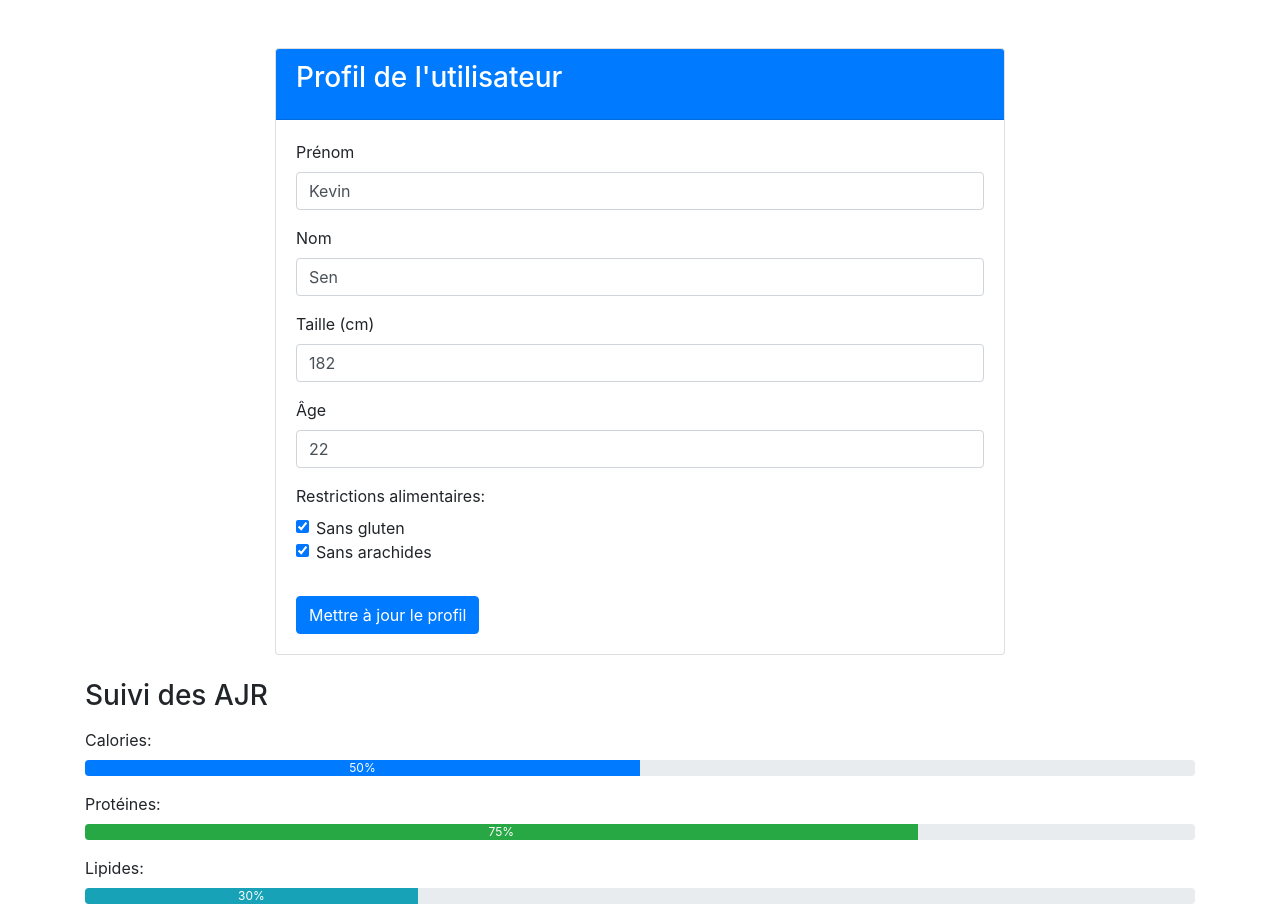
After one commit to Kevin44France/FoodAssistant, a Flask app: page /user in a window 1280 px wide. The commit adds this page. Run offline with Flask 3, Linux system fonts and the light colour scheme; some libraries are stand-ins or nearby versions.

Commit message:
User data / suivi

```diff
--- /dev/null
+++ b/Data/user_profile.json
@@ -0,0 +1,10 @@
+{
+    "firstName": "Kevin",
+    "lastName": "Sen",
+    "height": "182",
+    "age": "22",
+    "dietaryRestrictions": [
+        "glutenFree",
+        "peanutFree"
+    ]
+}
--- a/webApp/app.py
+++ b/webApp/app.py
@@ -1,17 +1,9 @@
 import json
 
-from flask import Flask, render_template, request
-
+from flask import Flask, request, render_template, redirect, url_for
 import requests
 
 app = Flask(__name__)
-
-url = "https://spoonacular-recipe-food-nutrition-v1.p.rapidapi.com/"
-
-headers = {
-    'x-rapidapi-host': "spoonacular-recipe-food-nutrition-v1.p.rapidapi.com",
-    'x-rapidapi-key': "5ffebd22e0msh81794727dc35776p116ef2jsn0264b6e23bd5",
-}
 
 find = "recipes/findByIngredients"
 randomFind = "recipes/random"
@@ -35,17 +27,64 @@ def search_page():
 
 @app.route('/recipe/<int:recipe_id>')
 def recipe_detail(recipe_id):
-    recipe = find_recipe_by_id(recipe_id)
+    # Load the recipes data
+    with open('../Data/dataset.json', 'r') as file:  # Change the file path if necessary
+        recipes_data = json.load(file)
+
+    # Load the nutrition data
+    with open('../Data/dataset_nutrition.json', 'r') as file:  # Change the file path if necessary
+        nutrition_data = json.load(file)
+
+    # Find the recipe by ID
+    recipe = next((item for item in recipes_data['recipes'] if item['id'] == recipe_id), None)
+
     if recipe:
-        return render_template('recipes.html', recipe=recipe)
+        # Find the nutrition information for the recipe by ID
+        nutrition_info = next((item for item in nutrition_data['recipes'] if item['id'] == recipe_id), None)
+
+        if nutrition_info:
+            # Pass both recipe and nutrition information to the template
+            return render_template('recipes.html', recipe=recipe, nutrition=nutrition_info['nutrition'][0])  # Assuming you want the first item in nutrition info
+        else:
+            # Recipe is found but no nutrition info is found for this recipe
+            return render_template('recipes.html', recipe=recipe, nutrition=None)
     else:
-        # Gérer le cas où la recette n'est pas trouvée
-        return "Recette non trouvée", 404
+        # Recipe ID not found
+        return "Recipe not found", 404
 
 
-@app.route('/user')
+
+
+@app.route('/user', methods=['GET', 'POST'])
 def user_profile():
-    return render_template('user.html')
+    user_data_path = '../Data/user_profile.json'  # Le chemin vers votre fichier JSON
+
+    if request.method == 'POST':
+        # Recueillir les données du formulaire
+        user_data = {
+            'firstName': request.form.get('firstName'),
+            'lastName': request.form.get('lastName'),
+            'height': request.form.get('height'),
+            'age': request.form.get('age'),
+            'dietaryRestrictions': request.form.getlist('dietaryRestrictions')  # Cela recueille toutes les restrictions cochées
+        }
+
+        # Écrire les données dans le fichier JSON
+        with open(user_data_path, 'w') as file:
+            json.dump(user_data, file, indent=4)
+
+        return redirect(url_for('user_profile'))
+
+    else:
+        # Lire les données existantes
+        try:
+            with open(user_data_path, 'r') as file:
+                user_data = json.load(file)
+        except (FileNotFoundError, json.JSONDecodeError):
+            # Si le fichier n'existe pas ou est vide
+            user_data = {}
+
+        return render_template('user.html', user_data=user_data)
 
 
 if __name__ == '__main__':
--- /dev/null
+++ b/webApp/templates/user.html
@@ -0,0 +1,84 @@
+{% extends 'base.html' %}
+
+{% block body %}
+<div class="container mt-5">
+    <div class="row">
+        <div class="col-md-8 offset-md-2">
+            <div class="card">
+                <div class="card-header bg-primary text-white">
+                    <h3 class="card-title"><i class="fas fa-user"></i> Profil de l'utilisateur</h3>
+                </div>
+                <div class="card-body">
+                    <form method="POST" action="{{ url_for('user_profile') }}">
+                        <div class="form-group">
+                            <label for="firstName">Prénom</label>
+                            <input type="text" class="form-control" id="firstName" name="firstName"
+                                   placeholder="Entrez votre prénom" value="{{ user_data.get('firstName', '') }}">
+                        </div>
+                        <div class="form-group">
+                            <label for="lastName">Nom</label>
+                            <input type="text" class="form-control" id="lastName" name="lastName"
+                                   placeholder="Entrez votre nom" value="{{ user_data.get('lastName', '') }}">
+                        </div>
+                        <div class="form-group">
+                            <label for="height">Taille (cm)</label>
+                            <input type="number" class="form-control" id="height" name="height"
+                                   placeholder="Entrez votre taille en cm" value="{{ user_data.get('height', '') }}">
+                        </div>
+                        <div class="form-group">
+                            <label for="age">Âge</label>
+                            <input type="number" class="form-control" id="age" name="age" placeholder="Entrez votre âge"
+                                   value="{{ user_data.get('age', '') }}">
+                        </div>
+                        <div class="form-group">
+                            <label for="dietaryRestrictions">Restrictions alimentaires:</label><br>
+                            <div class="form-check">
+                                <input class="form-check-input" type="checkbox" value="glutenFree" id="glutenFree"
+                                       name="dietaryRestrictions" {% if 'glutenFree' in
+                                user_data.get('dietaryRestrictions', []) %}checked{% endif %}>
+                                <label class="form-check-label" for="glutenFree">
+                                    Sans gluten
+                                </label>
+                            </div>
+                            <div class="form-check">
+                                <input class="form-check-input" type="checkbox" value="peanutFree" id="peanutFree"
+                                       name="dietaryRestrictions" {% if 'peanutFree' in
+                                user_data.get('dietaryRestrictions', []) %}checked{% endif %}>
+                                <label class="form-check-label" for="peanutFree">
+                                    Sans arachides
+                                </label>
+                            </div>
+                            <!-- Ajoutez plus de cases à cocher selon les besoins -->
+                        </div>
+                        <button type="submit" class="btn btn-primary mt-3"><i class="fas fa-save"></i> Mettre à jour le
+                            profil
+                        </button>
+                    </form>
+                </div>
+            </div>
+        </div>
+    </div>
+    <h3 class="mt-4">Suivi des AJR</h3>
+
+    <div class="mt-3">
+        <label for="calories">Calories:</label>
+        <div class="progress">
+            <div class="progress-bar" role="progressbar" style="width: 50%" aria-valuenow="50" aria-valuemin="0" aria-valuemax="100">50%</div>
+        </div>
+    </div>
+
+    <div class="mt-3">
+        <label for="proteins">Protéines:</label>
+        <div class="progress">
+            <div class="progress-bar bg-success" role="progressbar" style="width: 75%" aria-valuenow="75" aria-valuemin="0" aria-valuemax="100">75%</div>
+        </div>
+    </div>
+
+    <div class="mt-3">
+        <label for="fats">Lipides:</label>
+        <div class="progress">
+            <div class="progress-bar bg-info" role="progressbar" style="width: 30%" aria-valuenow="30" aria-valuemin="0" aria-valuemax="100">30%</div>
+        </div>
+    </div>
+</div>
+{% endblock %}
```
Also changed, not shown: webApp/templates/recipes.html (+10 -0 lines).
